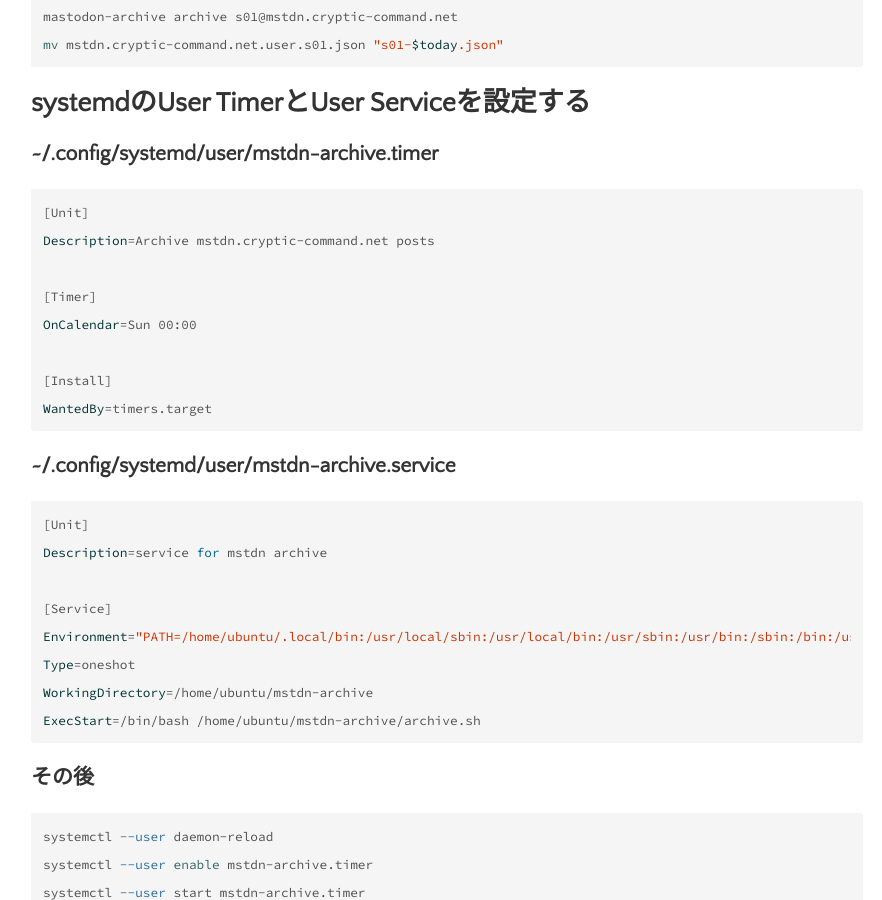
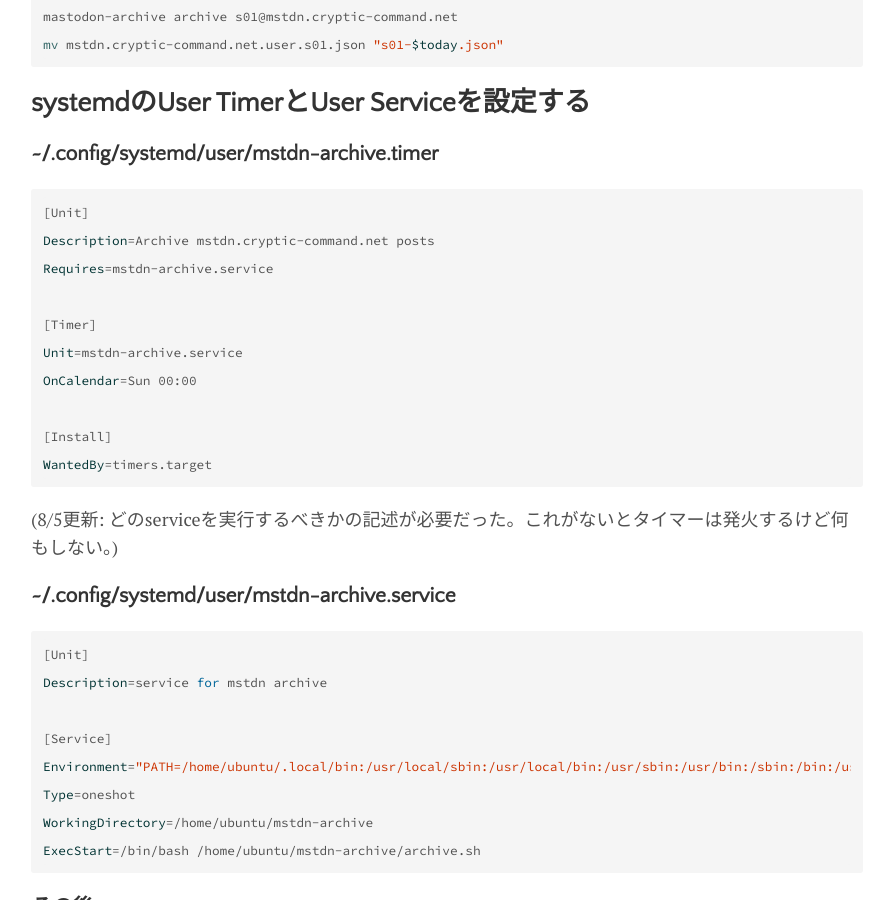
Before and after one commit to sylph01/sylph01.github.io, a Jekyll site: the page built from _posts/2023-07-12-mastodon-archive.md, in a window 1280 px wide and 900 px high, scrolled down 939 px. Shown: the whole window, without its empty margins (193-1075 px from the left). Built offline with Jekyll 4.4.1, drawn with Linux system fonts in a browser that asks for light colours.

Commit message:
Fix mstdn-archive entry

````diff
--- a/_posts/2023-07-12-mastodon-archive.md
+++ b/_posts/2023-07-12-mastodon-archive.md
@@ -43,13 +43,17 @@
 ```sh
 [Unit]
 Description=Archive mstdn.cryptic-command.net posts
+Requires=mstdn-archive.service
 
 [Timer]
+Unit=mstdn-archive.service
 OnCalendar=Sun 00:00
 
 [Install]
 WantedBy=timers.target
 ```
+
+(8/5更新: どのserviceを実行するべきかの記述が必要だった。これがないとタイマーは発火するけど何もしない。)
 
 ### ~/.config/systemd/user/mstdn-archive.service
 
````
